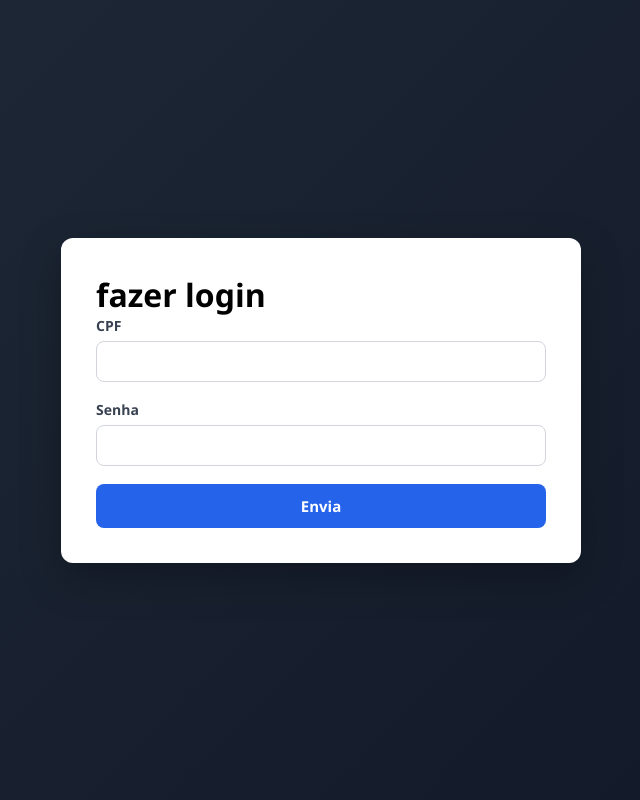
After one commit to marcos45478/apredendo_flexs, a Flask app: page /login in a window 1280 px wide. The commit adds this page. Shown: the whole page, without its empty margins (319-959 px from the left). Run offline with Flask 3, Linux system fonts and the light colour scheme.

Commit message:
Atualizado

```diff
--- a/app.py
+++ b/app.py
@@ -38,7 +38,32 @@ def salvar_usuario(usuario):
 @app.route("/")
 def home():
     # Renderiza a página inicial com o formulário de cadastro
-    return render_template("homen.html")
+    return render_template("home.html")
+
+@app.route("/cadastro-usuario")
+def tela_cadastro():
+    return render_template("cadastro-usuarios.html")
+
+@app.route("/login")
+def tela_login():
+     return render_template("login.html")
+
+@app.route("/login", methods=["GET", "POST"])
+def login():
+    if request.method == "POST":
+        cpf = request.form.get("cpf")
+        senha_digitada = request.form.get("senha")
+
+        usuarios = carregar_usuarios()
+
+        for usuario in usuarios:
+            if usuario["cpf"] == cpf and check_password_hash(usuario["senha"], senha_digitada):
+                flash("Login realizado com sucesso", "sucesso")
+                return redirect(url_for("buscar_usuarios"))
+
+            flash("CPF ou senha incorretos", "erro")
+
+            return render_template("login.html")
 
 @app.route("/cadastro-usuario", methods=["POST"])
 def cadastrar_usuario():
@@ -50,14 +75,20 @@ def cadastrar_usuario():
     senha = request.form.get("senha")
     senha_hash = generate_password_hash(senha)
 
+    if not all([nome, cpf, email, idade, senha]):
+        flash("Todos os campos são obrigatórios.", "erro")
+        return redirect(url_for("cadastrar_usuario"))
     # carrega usuários atuais para checar duplicatas
     usuarios = carregar_usuarios()
 
     # evita inserir CPF repetido
     if any(u.get("cpf") == cpf for u in usuarios):
         flash("CPF já cadastrado no sistema.", "erro")
-        return redirect(url_for("home"))
+        return redirect(url_for("cadastrar_usuario"))
 
+    if int(idade) < 18:
+        flash("Idade mínima para cadastro é de 18 anos.", "erro")
+        return redirect(url_for("cadastrar_usuario"))
     # cria o objeto do usuário, incluindo um id UUID
     usuario = {
         "id": str(uuid.uuid4()),  # identificador global para uso interno
@@ -90,17 +121,19 @@ def buscar_usuarios_json():
 @app.route("/usuarios", methods=["GET"])
 def buscar_usuarios():
     usuarios = carregar_usuarios()
-    return render_template("usuarios.html", usuarios = usuarios)
+    total = len(usuarios)
+    return render_template("usuarios.html", usuarios = usuarios, total=total)
 
 @app.route("/usuarios/deletar", methods=["POST"])
 def deletar_usuario():
-    cpf -= request.form.get
-    if not cfp:
+    cpf = request.form.get("cpf")
+
+    if not cpf:
         flash("CPF necessário para exclusão", "erro")
         return redirect(url_for('buscar_usuarios'))
 
     usuarios = carregar_usuarios()
-    novos = [u for u in usuarios if u.get("get") !=cpf]
+    novos = [u for u in usuarios if u.get("cpf") != cpf]
 
     try:
         with open("usuarios.json", "w", encoding="utf-8") as arquivo:
--- /dev/null
+++ b/static/login.css
@@ -0,0 +1,66 @@
+*{
+     box-sizing: border-box;
+    margin: 0;
+    padding: 0;
+    font-family: "Segoe UI", Roboto, Arial, sans-serif;
+}
+
+body{
+       min-height: 100vh;
+    background: linear-gradient(135deg, #1f2937, #111827);
+    display: flex;
+    justify-content: center;
+    align-items: center;
+    padding: 30px;
+}
+
+form{
+    width: 100%;
+    max-width: 520px;
+    padding: 35px;
+    background: #ffffff;
+    border-radius: 12px;
+    box-shadow: 0 15px 40px rgba(0, 0, 0, 0.25);
+}
+
+label {
+    display: block;
+    margin-bottom: 6px;
+    font-weight: 600;
+    font-size: 14px;
+    color: #374151;
+}
+
+input {
+    width: 100%;
+    padding: 10px;
+    margin-bottom: 18px;
+    border: 1px solid #d1d5db;
+    border-radius: 8px;
+    font-size: 14px;
+    transition: 0.2s ease-in-out;
+}
+
+input:focus {
+    border-color: #2563eb;
+    outline: none;
+    box-shadow: 0 0 0 3px rgba(37, 99, 235, 0.2);
+}
+
+button {
+    width: 100%;
+    padding: 12px;
+    border: none;
+    border-radius: 8px;
+    background-color: #2563eb;
+    color: white;
+    font-weight: 600;
+    font-size: 15px;
+    cursor: pointer;
+    transition: 0.2s ease-in-out;
+}
+
+button:hover {
+    background-color: #1d4ed8;
+    transform: translateY(-2px);
+}
--- /dev/null
+++ b/templates/login.html
@@ -0,0 +1,30 @@
+<!DOCTYPE html>
+<html lang="en">
+<head>
+    <meta charset="UTF-8">
+    <meta name="viewport" content="width=device-width, initial-scale=1.0">
+    <link rel="stylesheet" href="{{ url_for('static', filename='login.css') }}">
+    <title></title>
+</head>
+<body>
+  <form action="/login" method="post">
+    <div class="container">
+        <h1>fazer login</h1>
+
+         {% with mensagens = get_flashed_messages(with_categories=true) %}
+      {% for categoria, mensagem in mensagens %}
+        <p class="{{ categoria }}">{{ mensagem }}</p>
+      {% endfor %}
+    {% endwith %}
+
+        <label for="">CPF</label>
+        <input type="text" name="cpf" id="cpf" required>
+
+        <label for="password">Senha</label>
+        <input type="password" name="senha" id="senha" required>
+
+        <button>Envia</button>
+    </div>
+</form>
+</body>
+</html>
```
Also changed, not shown: static/cadastro-usuarios.css (added, +119 -0 lines), static/home.css (added, +41 -0 lines), static/usuarios.css (added, +93 -0 lines), templates/cadastro-usuarios.html (+12 -12 lines), templates/home.html (added, +20 -0 lines), templates/homen.html (deleted, +0 -20 lines), templates/static/cadastro-usuarios.css (deleted, +0 -119 lines), templates/static/homen.css (deleted, +0 -41 lines), templates/static/usuarios.css (deleted, +0 -90 lines), templates/usuarios.html (+7 -4 lines), usuarios.json (added, +10 -0 lines).
